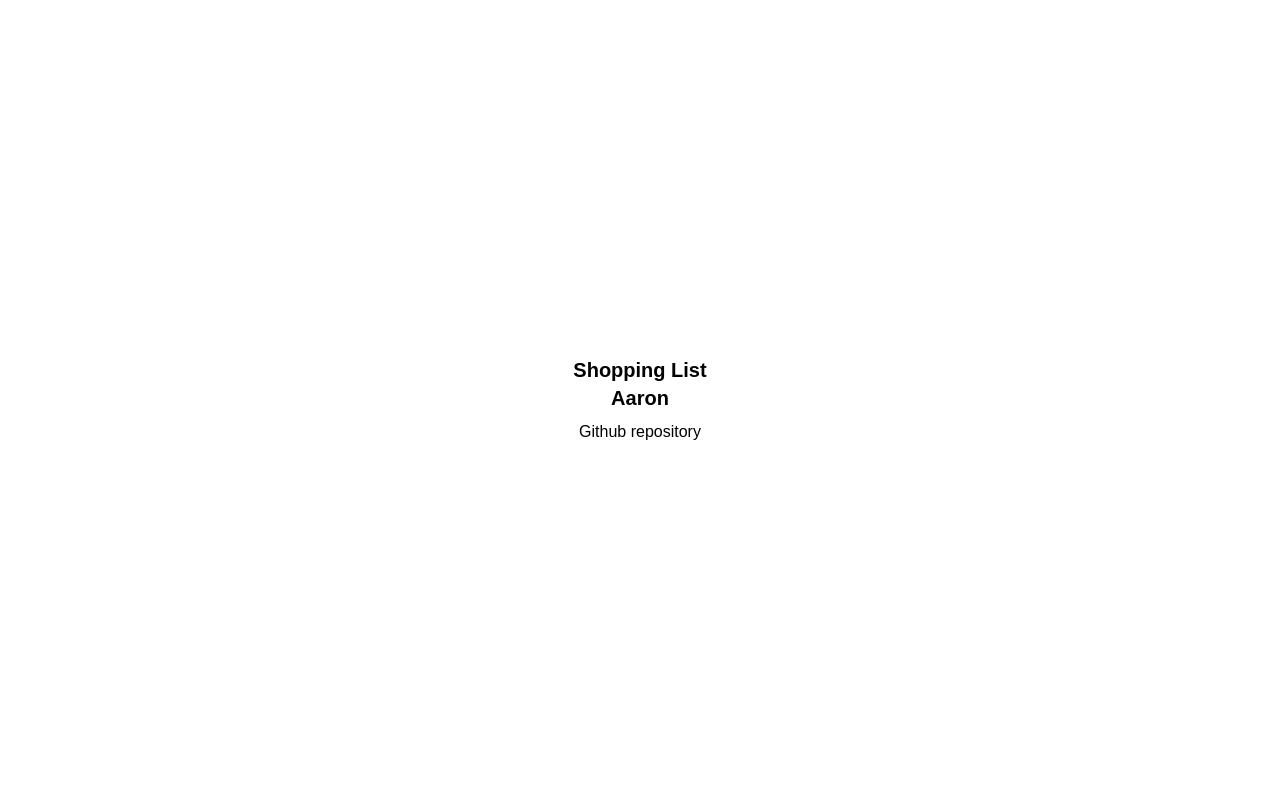
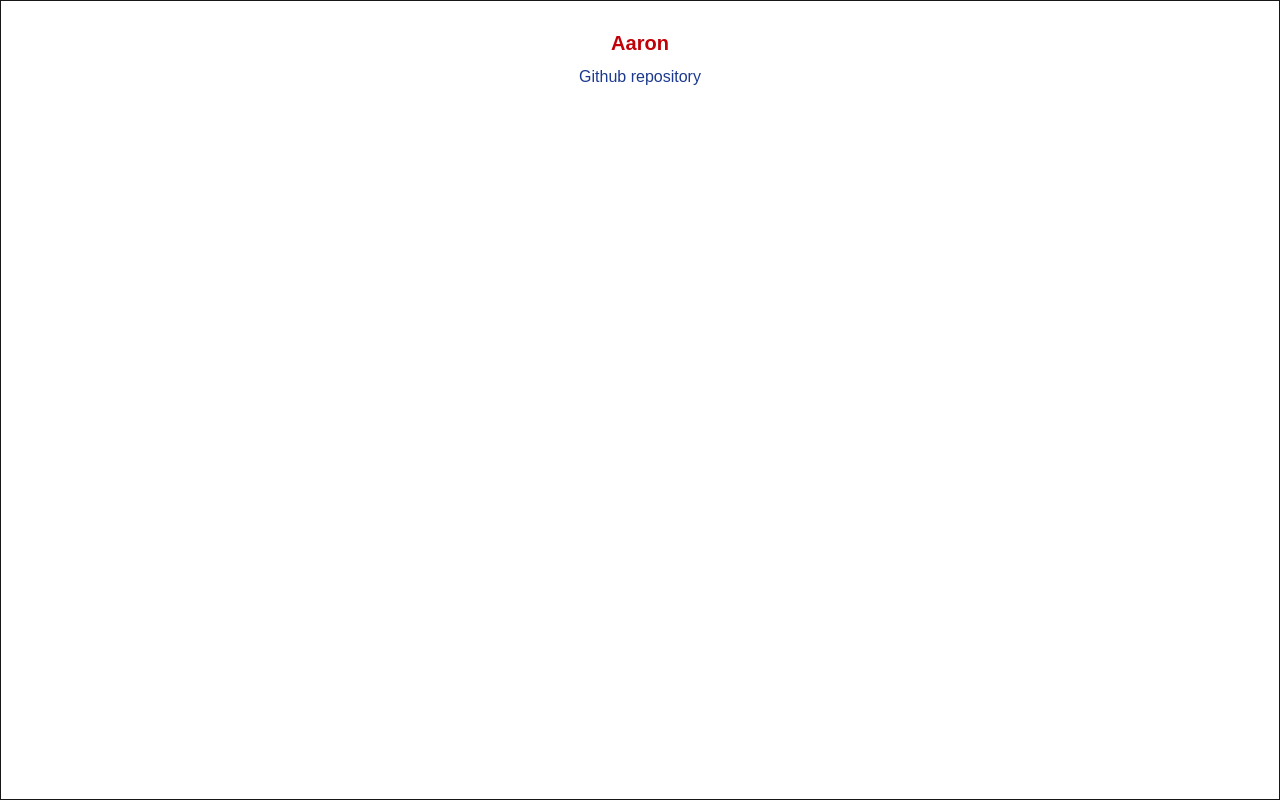
Before and after one commit to aaron-reid19/cprg306-assignments, a Next.js app: page /week-2 in a window 1280 px wide. Built offline with nearby package versions, Linux system fonts and the light colour scheme.

Commit message:
styled pages, added week 3 folder

```diff
--- a/app/page.js
+++ b/app/page.js
@@ -7,6 +7,9 @@ export default function Home() {
     <p>
       <Link href="/week-2">Week 2 Assignment </Link>
     </p>
+    <p>
+      <Link href="/week-3">Week 3 Assignment </Link>
+    </p>
     </main>
   );
 }
--- a/app/week-2/page.js
+++ b/app/week-2/page.js
@@ -3,8 +3,8 @@ import StudentInfo from "./studentinfo";
 export default function Page() {
 
   return (
-    <section className="flex min-h-screen items-center flex-col justify-center">
-      <h1 className="text-xl font-semibold text-black">Shopping List</h1>
+    <section className="flex min-h-screen items-center border flex-col bg-beige-700">
+      <h1 className="text-xl font-semibold text-white">Shopping List</h1>
       <StudentInfo />
     </section>
   );
--- a/app/week-2/studentinfo.js
+++ b/app/week-2/studentinfo.js
@@ -2,9 +2,9 @@ import Link from "next/link";
 export default function StudentInfo(){
     return(
     <section className="flex min-m-screen items-center flex-col justify-center">
-        <h2 className="text-xl font-semibold text-black" >Aaron</h2>
+        <h2 className="text-xl font-semibold text-red-700" >Aaron</h2>
         <p className="mt-2" >
-            <Link href="https://github.com/aaron-reid19/cprg306-assignments" className="text-black hover:underline">
+            <Link href="https://github.com/aaron-reid19/cprg306-assignments" className="text-blue-900 hover:underline">
             Github repository
             </Link>
         </p>
--- /dev/null
+++ b/app/week-3/groceryItem.js
@@ -0,0 +1,9 @@
+export default function Item({name,quantity, category}){
+  return (
+    <div>
+        <h2>{ name }</h2>
+        <p>{ quantity }</p>
+        <p>{ category }</p>
+    </div>
+  )
+}
```
Also changed, not shown: app/week-3/groceryItemList.js (added), app/week-3/page.js (added).
